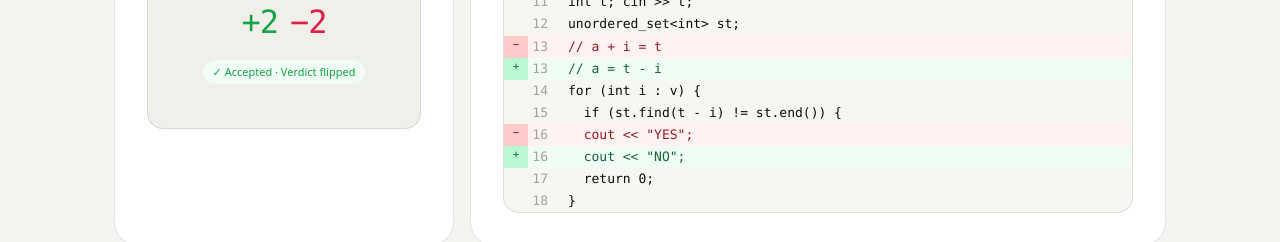
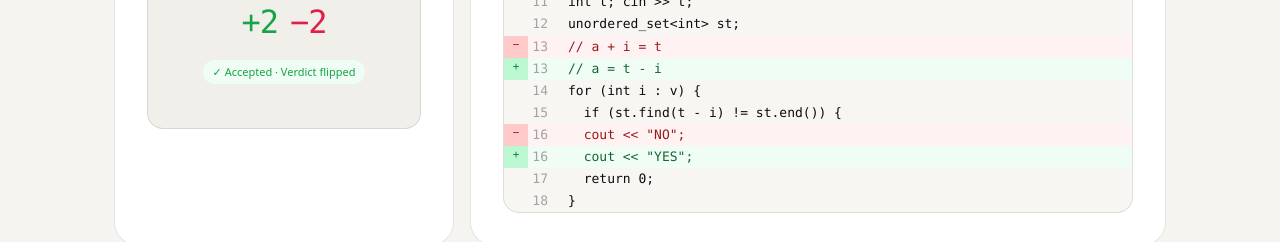
Before and after one commit to atharvjack3-sudo/algorhythm, a React (Vite) app in the folder frontend/: page / in a window 1280 px wide. Shown: the part 4460-4702 px from the top of the page. Built offline with nearby package versions, Linux system fonts and the light colour scheme; no server answers.

Commit message:
minor landing page change

```diff
--- a/frontend/src/pages/Landing.jsx
+++ b/frontend/src/pages/Landing.jsx
@@ -1433,8 +1433,8 @@ export default function AlgorhythmLanding() {
           { n: 13, code: "// a = t - i", type: "add" },
           { n: 14, code: "for (int i : v) {", type: "ctx" },
           { n: 15, code: "  if (st.find(t - i) != st.end()) {", type: "ctx" },
-          { n: 16, code: '  cout << "YES";', type: "del" },
-          { n: 16, code: '  cout << "NO";', type: "add" },
+          { n: 16, code: '  cout << "NO";', type: "del" },
+          { n: 16, code: '  cout << "YES";', type: "add" },
           { n: 17, code: "  return 0;", type: "ctx" },
           { n: 18, code: "}", type: "ctx" },
         ].map((line, i) => (
```
